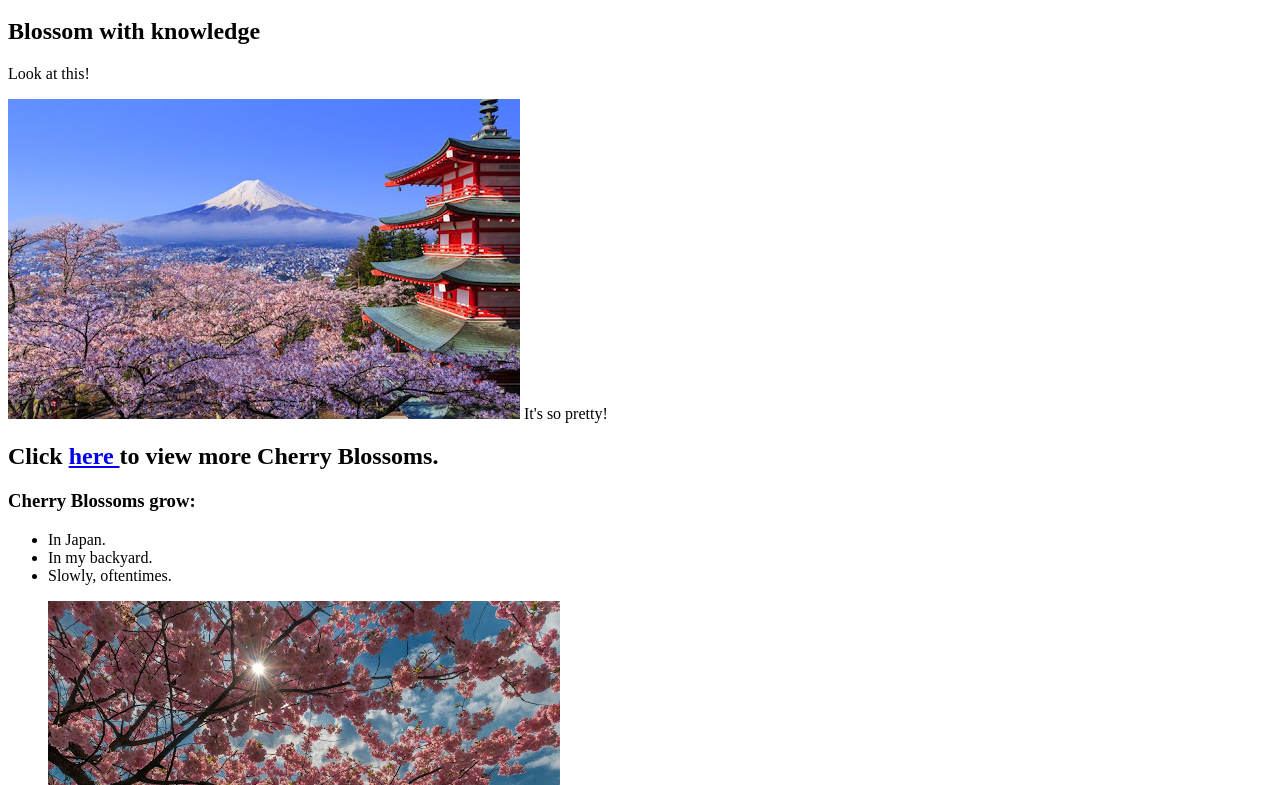
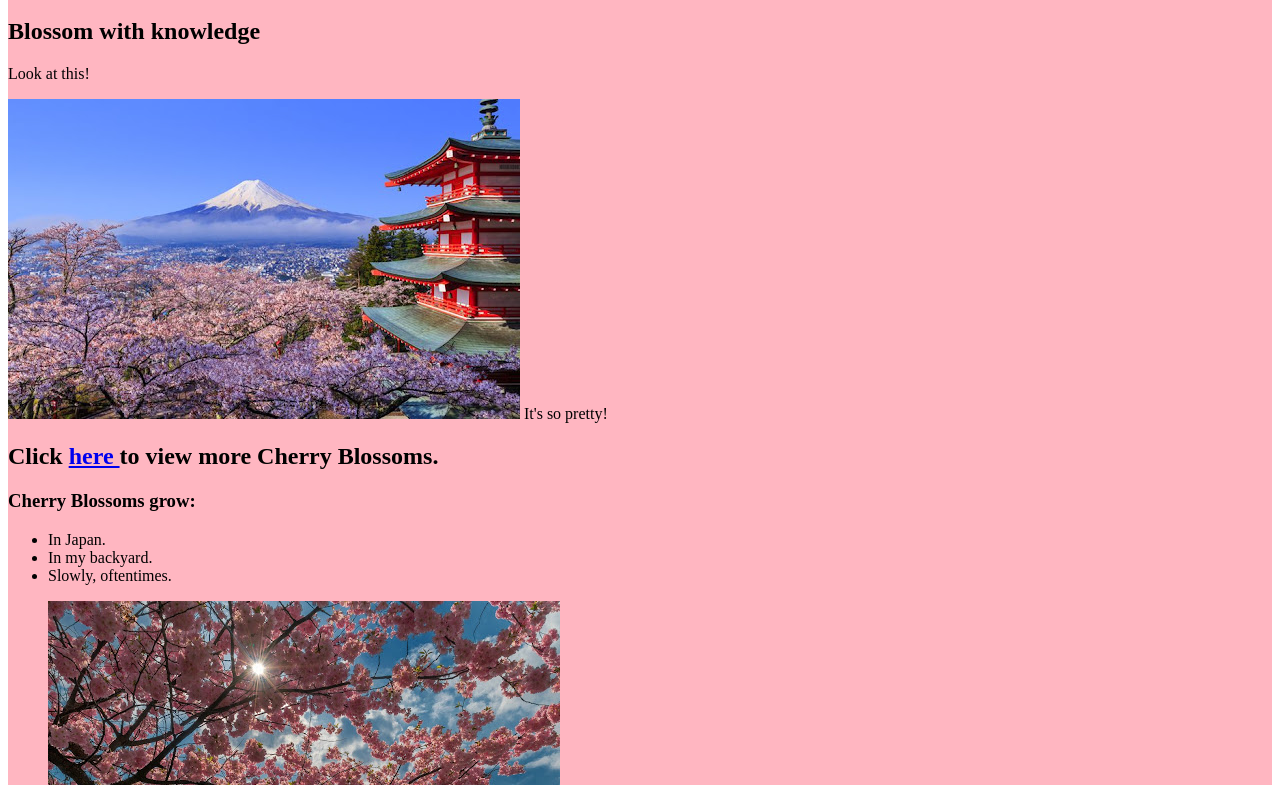
Before and after one commit to csumb-zachary-yalc/csumb-zachary-yalc.github.io, a plain HTML site: page index.html in a window 1280 px wide. Shown: the part 82-867 px from the top of the page. Drawn offline with Linux system fonts and the light colour scheme.

Commit message:
Update index.html

```diff
--- a/index.html
+++ b/index.html
@@ -23,7 +23,7 @@
   }
 
    main {
-      background-color: #lightpink;
+      background-color: #ffb6c1;
    }
 
 </style>
```
